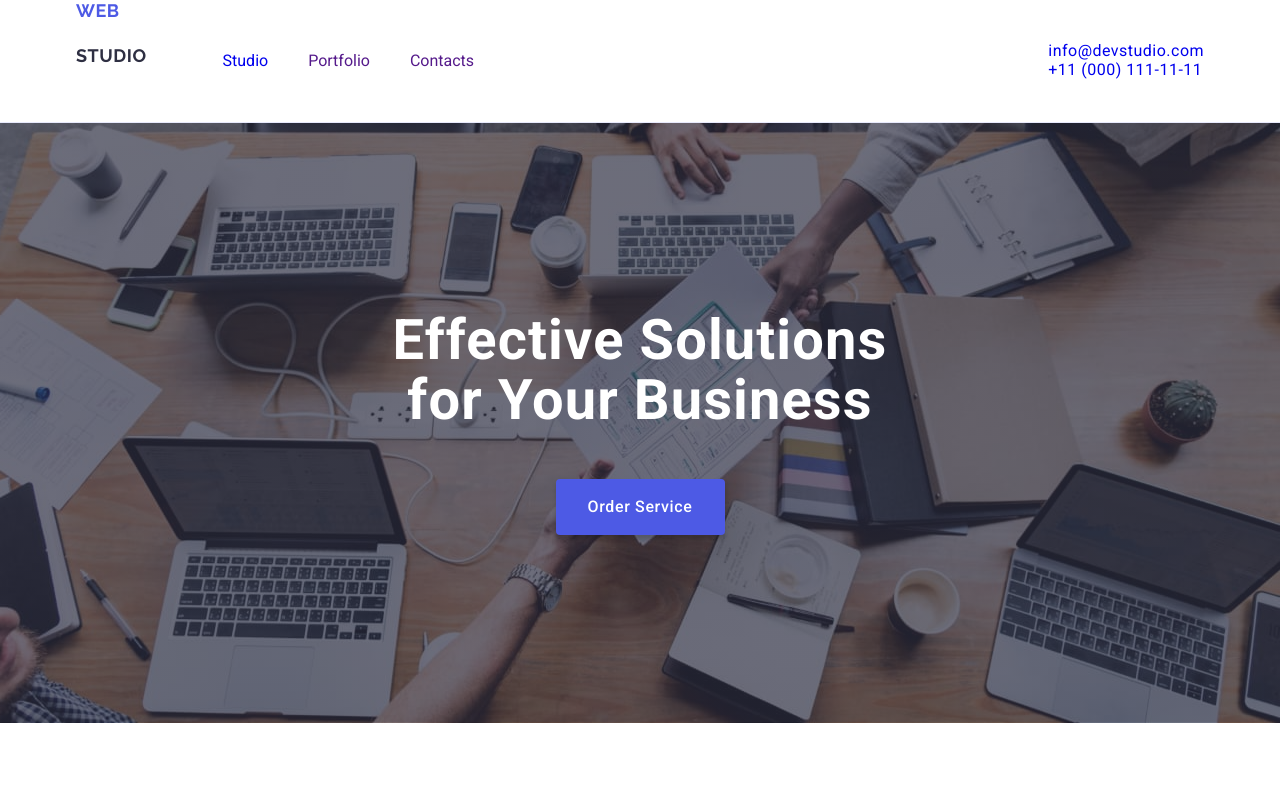
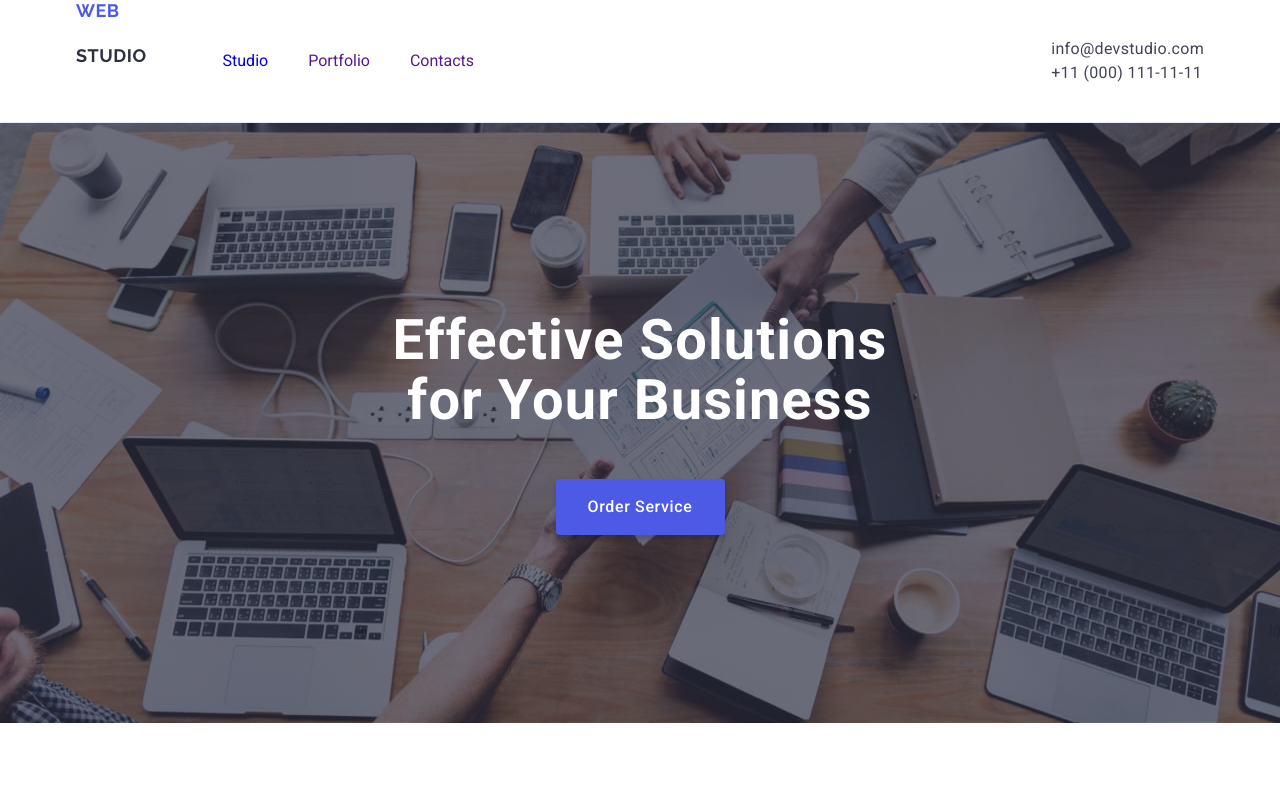
Before and after one commit to KaterynaNat/goit-markup-hw-06, a plain HTML site: page index.html in a window 1280 px wide. Shown: the top 800 px of the page. Drawn offline with nearby package versions, Linux system fonts and the light colour scheme.

Commit message:
Update styles.css

```diff
--- a/css/styles.css
+++ b/css/styles.css
@@ -802,9 +802,18 @@ img {
   .contacts-text {
     font-size: 16px;
   }
-
-  /***-------HERO-------------------*/
-
+  .contacts-text {
+    font-weight: 400;
+    font-size: 16px;
+    line-height: 1.5;
+    letter-spacing: 0.02em;
+    color: #434455;
+    font-style: normal;
+    padding: 24px 0;
+    transition: color 250ms cubic-bezier(0.4, 0, 0.2, 1);
+  }
+  .contacts-text:hover,
+  .contacts-text:focus,
   .solutions-img {
     background: #2e2f42;
     padding: 188px 0;
```
